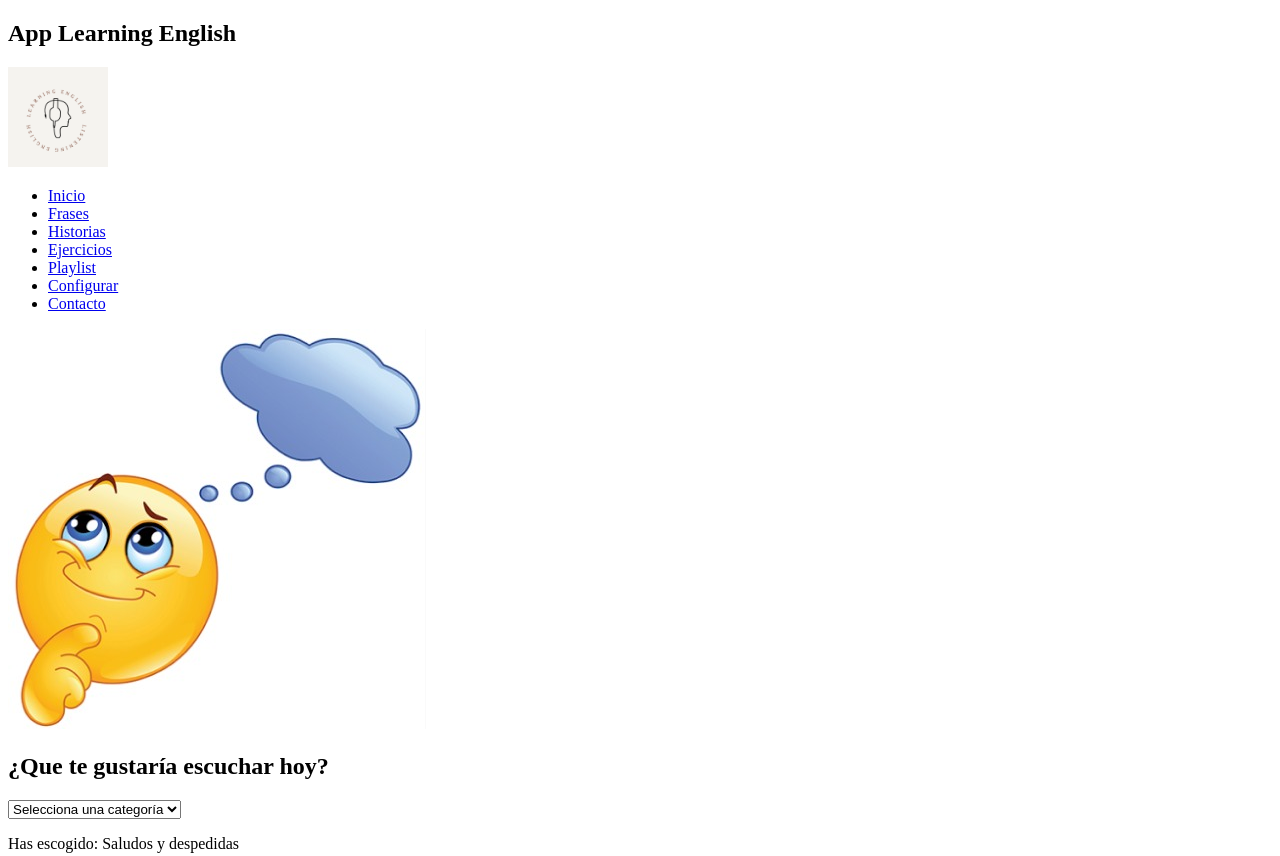
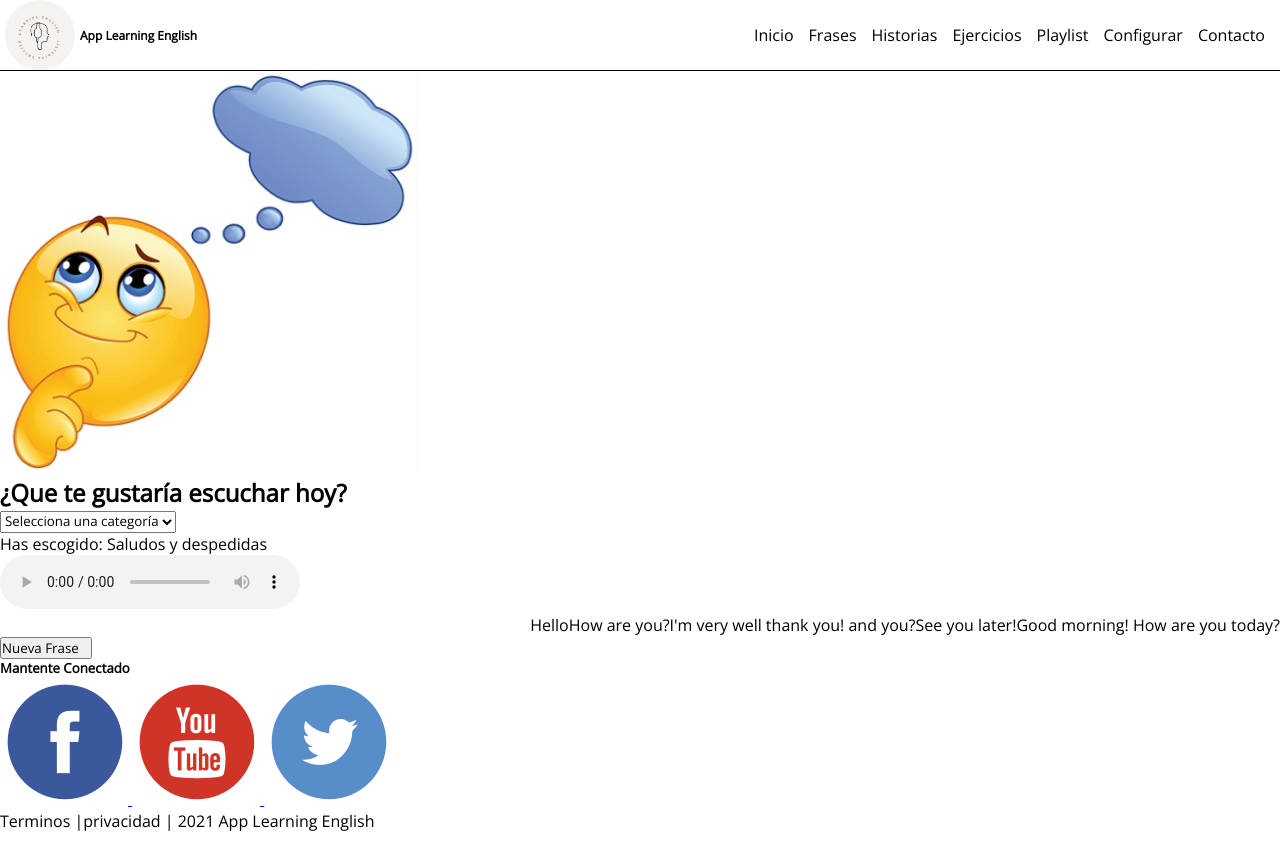
Before and after one commit to grGrimales/app-learning-english, a plain HTML site: page html/frases.html in a window 1280 px wide. Shown: the top 856 px of the page. After the commit the page ends 832 px from the top, so only its background shows below. Drawn offline with nearby package versions, Linux system fonts and the light colour scheme.

Commit message:
Se agrego display flex al nav-bar en todos los archivos html

```diff
--- a/html/frases.html
+++ b/html/frases.html
@@ -15,38 +15,44 @@
       integrity="sha384-DyZ88mC6Up2uqS4h/KRgHuoeGwBcD4Ng9SiP4dIRy0EXTlnuz47vAwmeGwVChigm"
       crossorigin="anonymous"
     />
+    <link
+      href="https://fonts.googleapis.com/css2?family=Open+Sans&display=swap"
+      rel="stylesheet"
+    />
+    <link rel="stylesheet" href="../styles/styles.css" />
   </head>
   <body>
-    <header>
-      <h2>App Learning English</h2>
-      <img
-        src="../images/logo/logo.png"
-        alt="Logo de la aplicación"
-        width="100px"
-        height="100px"
-      />
+    <header class="contenedor-header">
+      <div class="caja-titulo">
+        <img
+          class="logo"
+          src="../images/logo/logo.png"
+          alt="Logo de la aplicación"
+        />
+        <h1>App Learning English</h1>
+      </div>
       <nav>
         <ul>
           <li>
-            <a href="../index.html"> Inicio </a>
+            <a class="enlaces-nav" href="../index.html"> Inicio </a>
           </li>
           <li>
-            <a href="frases.html"> Frases </a>
+            <a class="enlaces-nav" href="./frases.html"> Frases </a>
           </li>
           <li>
-            <a href="historias.html"> Historias </a>
+            <a class="enlaces-nav" href="./historias.html"> Historias </a>
           </li>
           <li>
-            <a href="ejercicios.html"> Ejercicios </a>
+            <a class="enlaces-nav" href="./ejercicios.html"> Ejercicios </a>
           </li>
           <li>
-            <a href="playlist.html"> Playlist </a>
+            <a class="enlaces-nav" href="./playlist.html"> Playlist </a>
           </li>
           <li>
-            <a href="configurar.html"> Configurar </a>
+            <a class="enlaces-nav" href="./configurar.html"> Configurar </a>
           </li>
           <li>
-            <a href="contacto.html"> Contacto </a>
+            <a class="enlaces-nav" href="./contacto.html"> Contacto </a>
           </li>
         </ul>
       </nav>
--- a/styles/styles.css
+++ b/styles/styles.css
@@ -1,6 +1,13 @@
-* {
-  margin: 0px;
-  padding: 0px;
+html {
+  box-sizing: border-box;
+}
+*,
+*:before,
+*:after {
+  box-sizing: inherit;
+  font-family: "Open Sans", sans-serif;
+  margin: 0;
+  padding: 0;
 }
 
 .contenedor-header {
@@ -9,13 +16,18 @@
   justify-content: space-between;
   border-bottom: 1px solid black;
   align-items: center;
+  /* display: grid;
+  grid-template-columns: repeat(3, 1fr);
   height: 70px;
+  width: 100%;
+  gap: 20px; */
 }
+
 ul {
   list-style-type: none;
   display: flex;
   flex-direction: row;
-  justify-content: space-between;
+  justify-content: flex-end;
   align-items: center;
 }
 
@@ -23,12 +35,21 @@ ul {
   color: black;
   text-decoration: none;
   padding-right: 15px;
-  padding: 0px auto;
   margin-top: 15px;
 }
 .logo {
-  margin-right: 80px;
+  border-radius: 45px;
+  width: 70px;
+  height: 70px;
+  margin-left: 5px;
+  margin-right: 5px;
+}
+.caja-titulo {
+  display: flex;
+  align-items: center;
+  justify-content: end;
+  font-size: 15px;
 }
 h1 {
-  font-size: 15px;
+  font-size: 12px;
 }
```
Also changed, not shown: html/configurar.html (+22 -15 lines), html/contacto.html (+21 -15 lines), html/ejercicios.html (+22 -15 lines), html/historias.html (+21 -15 lines), html/playlist.html (+21 -15 lines), index.html (+8 -8 lines), images/logo/logo-transparente.png (added).
